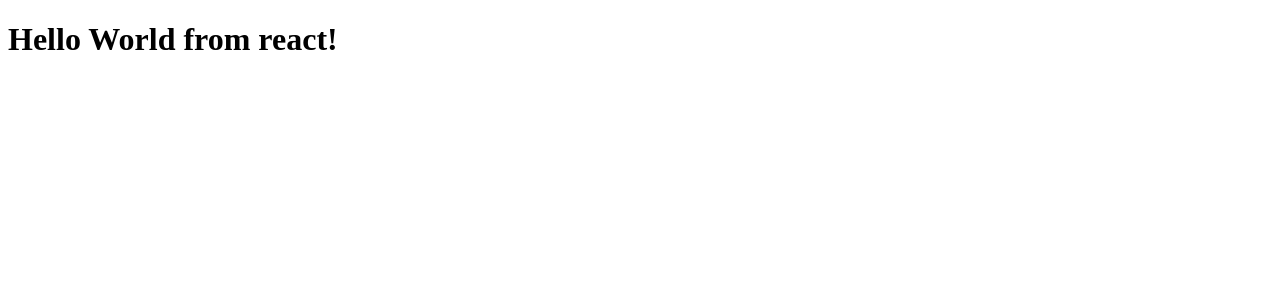
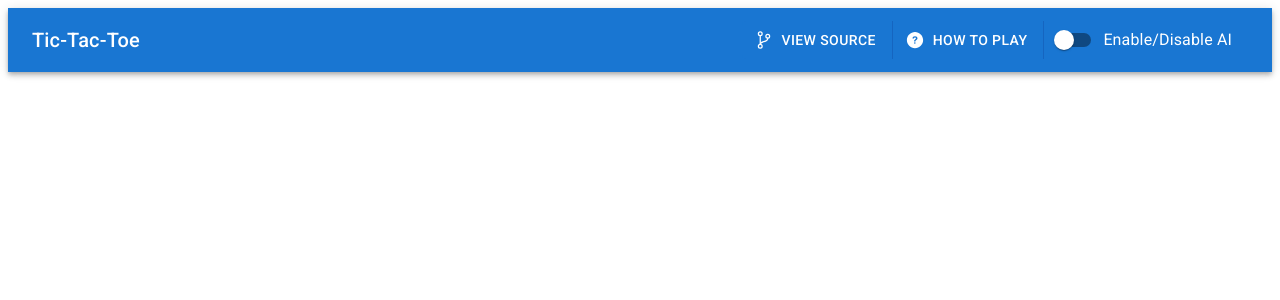
Before and after one commit to empyrean-sama/react-ticTacToe, a React (Vite) app: page / in a window 1280 px wide. Shown: the top 300 px of the page. Built offline with nearby package versions, Linux system fonts and the light colour scheme.

Commit message:
feat: add material ui and navbar for the project

```diff
--- a/package.json
+++ b/package.json
@@ -12,6 +12,9 @@
     "parcel": "^2.15.2"
   },
   "dependencies": {
+    "@emotion/react": "^11.14.0",
+    "@emotion/styled": "^11.14.0",
+    "@mui/material": "^7.1.0",
     "react": "^19.1.0",
     "react-dom": "^19.1.0",
     "react-icons": "^5.5.0"
--- a/src/components/App.tsx
+++ b/src/components/App.tsx
@@ -1,7 +1,13 @@
 import React from "react";
+
+import Button from '@mui/material/Button';
+import { Typography } from "@mui/material";
+import NavBar from "./NavBar";
 
 export default function App() {
     return (
-        <h1>Hello World from react!</h1>
+        <>
+            <NavBar />
+        </>
     );
 }
--- /dev/null
+++ b/src/components/NavBar.tsx
@@ -0,0 +1,28 @@
+import * as React from 'react';
+import AppBar from '@mui/material/AppBar';
+import Box from '@mui/material/Box';
+import Toolbar from '@mui/material/Toolbar';
+import Typography from '@mui/material/Typography';
+import Button from '@mui/material/Button';
+import { IoGitBranchOutline, IoCheckboxSharp } from "react-icons/io5";
+import { IoIosHelpCircle } from "react-icons/io";
+import ButtonGroup from '@mui/material/ButtonGroup';
+import { Checkbox, FormControlLabel, Switch } from '@mui/material';
+
+export default function ButtonAppBar() {
+  return (
+    <Box sx={{ flexGrow: 1 }}>
+      <AppBar position="static">
+        <Toolbar>
+            <Typography variant="h6" component="div" sx={{ flexGrow: 1 }}>Tic-Tac-Toe</Typography>
+            {/* <Button color="inherit" startIcon={<IoGitBranchOutline />}>View Source</Button> */}
+            <ButtonGroup variant="contained" aria-label="Basic button group" disableElevation>
+                <Button color="primary" startIcon={<IoGitBranchOutline />}>View Source</Button>
+                <Button color="primary" startIcon={<IoIosHelpCircle />}>How To Play</Button>
+                <FormControlLabel style={{paddingLeft: '12px'}} label="Enable/Disable AI" control={<Switch color='info' />}></FormControlLabel>
+            </ButtonGroup>
+        </Toolbar>
+      </AppBar>
+    </Box>
+  );
+}
--- a/src/index.html
+++ b/src/index.html
@@ -7,8 +7,15 @@
 
     <!-- the main script which attaches react -->
     <script type="module" src="./main.ts"></script>
+
+    <!-- roboto font -->
+    <link rel="preconnect" href="https://fonts.googleapis.com" />
+    <link rel="preconnect" href="https://fonts.gstatic.com" crossorigin />
+    <link rel="stylesheet" href="https://fonts.googleapis.com/css2?family=Roboto:wght@300;400;500;700&display=swap"/>
 </head>
 <body>
-    <div id="app"></div>
+    <main>
+        <div id="app"></div>
+    </main>
 </body>
 </html>
```
Also changed, not shown: 1 other file (tests, documents, lock files or other folders).
